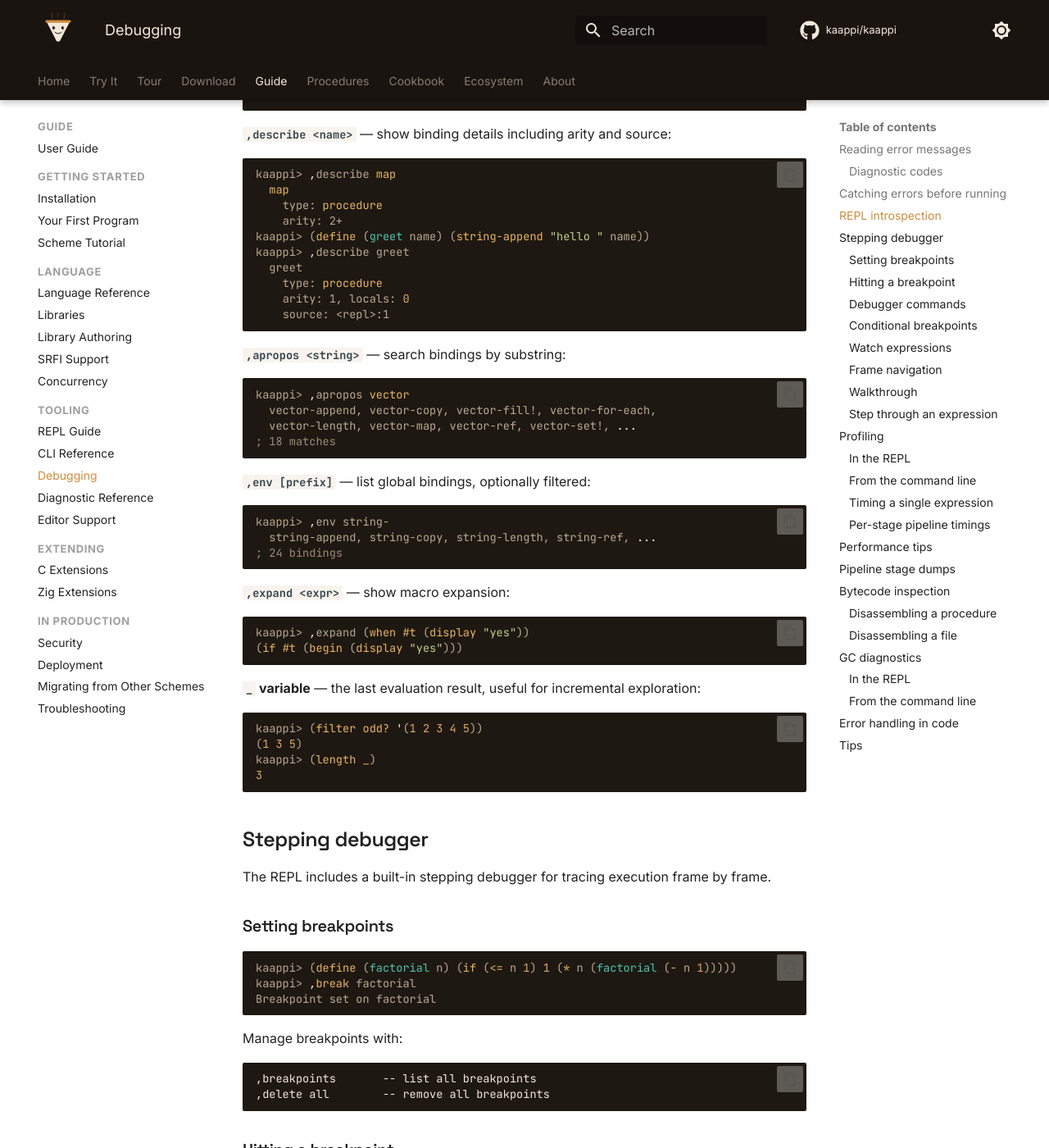
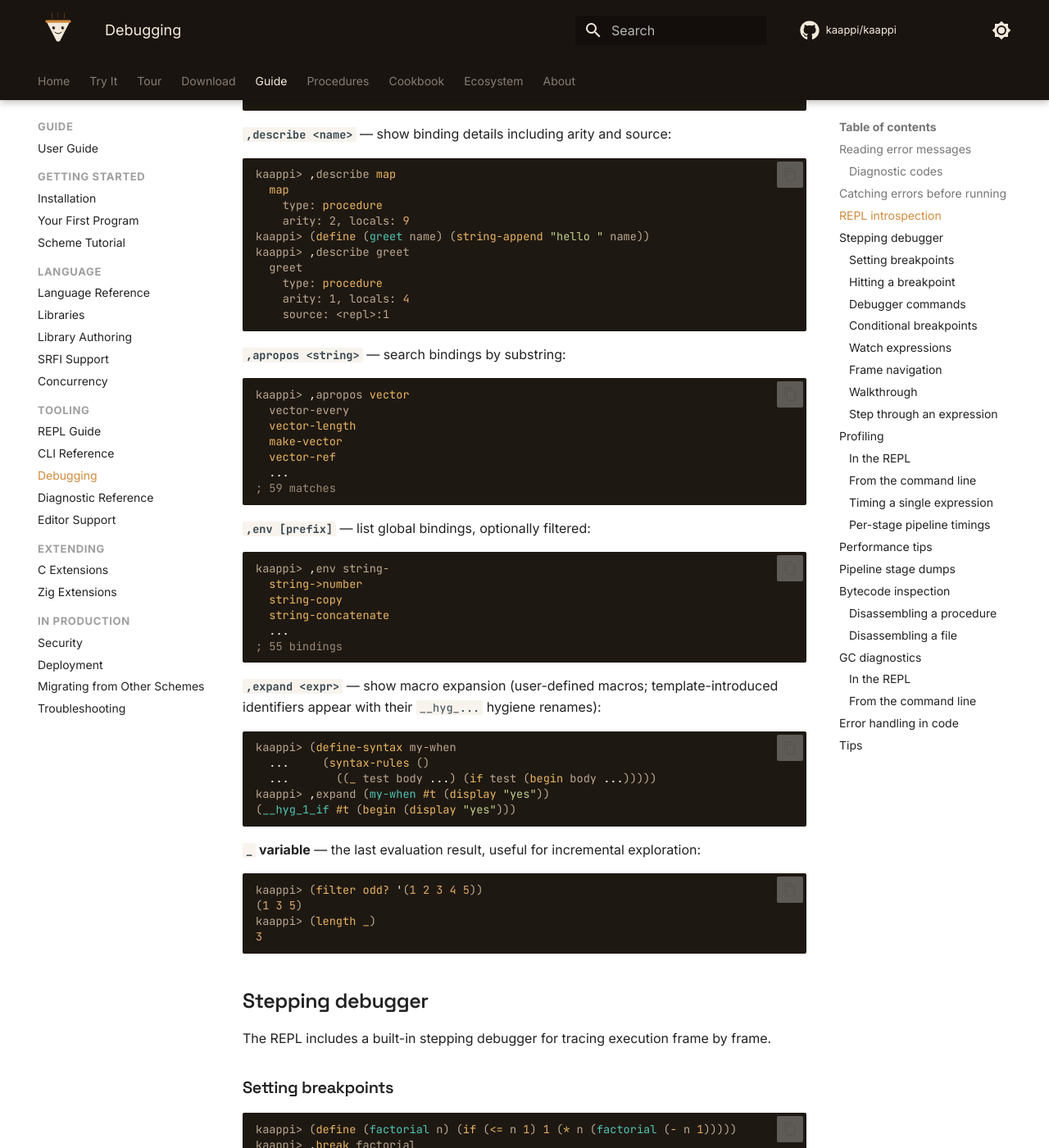
Before and after one commit to kaappi/kaappi.github.io, an MkDocs documentation site: the page built from docs/guide/debugging.md, in a window 1280 px wide and 1400 px high, scrolled down 2053 px. Shown: the whole window at 82% size. Built offline with MkDocs 1.6.1 and Material for MkDocs 9.7.7, drawn with Linux system fonts in a browser that asks for light colours; comment, search, counter and statistics services are not loaded; some of the changed text lies outside the part shown.

Commit message:
Fix debugging-guide samples against real v0.21.0 behavior
Sweep continued: diagnostics.md verified clean (all 25 example
triggers produce their stated KP codes, kaappi explain knows every
code, and the page's code set matches the binary registry exactly —
no edits, it's generated). debugging.md needed twelve fixes, all
verified via a pty-driven REPL/debugger session and file runs:

- condition/message does not exist — the guard sample now uses R7RS
  error-object-message
- with-exception-handler has no 3-argument 'replace form; the sample
  now shows the 2-argument raise-continuable pattern with a note on
  the handler-returned trap
- the debugger's backtrace base frame prints [0] <lambda>, not
  [0] <top-level>, and the walkthrough's backtrace showed the wrong
  frame stack; watch's break line includes the source location
- ,describe map/greet arity+locals, ,apropos/,env listing format and
  counts, ,expand (built-ins aren't macros; hygiene renames shown),
  ,profile header format, and the ,dis listing (Source line + real
  bytecode offsets) — same classes of staleness fixed in repl.md,
  re-verified for this page's variants

The explain/check/expand/timings console transcripts on the page
matched real output byte-for-byte and are untouched.

Co-Authored-By: Claude Fable 5 <noreply@anthropic.com>

````diff
--- a/docs/guide/debugging.md
+++ b/docs/guide/debugging.md
@@ -109,12 +109,12 @@ kaappi> ,type '(1 2 3)
 kaappi> ,describe map
   map
     type: procedure
-    arity: 2+
+    arity: 2, locals: 9
 kaappi> (define (greet name) (string-append "hello " name))
 kaappi> ,describe greet
   greet
     type: procedure
-    arity: 1, locals: 0
+    arity: 1, locals: 4
     source: <repl>:1
 ```
 
@@ -122,24 +122,35 @@ kaappi> ,describe greet
 
 ```scheme
 kaappi> ,apropos vector
-  vector-append, vector-copy, vector-fill!, vector-for-each,
-  vector-length, vector-map, vector-ref, vector-set!, ...
-; 18 matches
+  vector-every
+  vector-length
+  make-vector
+  vector-ref
+  ...
+; 59 matches
 ```
 
 **`,env [prefix]`** — list global bindings, optionally filtered:
 
 ```scheme
 kaappi> ,env string-
-  string-append, string-copy, string-length, string-ref, ...
-; 24 bindings
+  string->number
+  string-copy
+  string-concatenate
+  ...
+; 55 bindings
 ```
 
-**`,expand <expr>`** — show macro expansion:
+**`,expand <expr>`** — show macro expansion (user-defined macros;
+template-introduced identifiers appear with their `__hyg_...` hygiene
+renames):
 
 ```scheme
-kaappi> ,expand (when #t (display "yes"))
-(if #t (begin (display "yes")))
+kaappi> (define-syntax my-when
+  ...     (syntax-rules ()
+  ...       ((_ test body ...) (if test (begin body ...)))))
+kaappi> ,expand (my-when #t (display "yes"))
+(__hyg_1_if #t (begin (display "yes")))
 ```
 
 **`_` variable** — the last evaluation result, useful for incremental exploration:
@@ -221,7 +232,7 @@ debug> watch n
 Watching n
 debug> continue
 Watch: n = 2
-Break at factorial
+Break at factorial (<repl>:1)
 ```
 
 Use `unwatch n` to remove the watch.
@@ -234,7 +245,7 @@ Use `up` and `down` to inspect locals at different stack levels:
 debug> backtrace
 > [2] factorial
   [1] factorial
-  [0] <top-level>
+  [0] <lambda>
 debug> up
 [1] factorial
 debug> locals
@@ -414,20 +427,20 @@ Use the `,dis` REPL command or the `(disassemble)` procedure:
 kaappi> (define (factorial n) (if (<= n 1) 1 (* n (factorial (- n 1)))))
 kaappi> ,dis factorial
 ; Function: factorial
-; Source: <repl>
+; Source: <repl>:1
 ; Arity: 1, Locals: 7, Upvalues: 0
 ; Constants: <=, 1, *, factorial, -
 ;
   0000  move            r2, r0
-  0003  load_const      r3, 1
-  0007  call_global     r1, <=, 2
-  0012  jump_false      r1, -> 0023
-  0016  load_const      r1, 1
-  0020  jump            -> 0050
-  0023  get_global      r1, *
+  0005  load_const      r3, 1
+  0010  call_global     r1, <=, 2
+  0016  jump_false      r1, -> 0029
+  0021  load_const      r1, 1
+  0026  jump            -> 0065
+  0029  get_global      r1, *
   ...
-  0047  tail_call       r1, 2
-  0050  return          r1
+  0061  tail_call       r1, 2
+  0065  return          r1
 ```
 
 `,dis <expr>` evaluates the expression, then disassembles the resulting
@@ -500,13 +513,16 @@ do:
 carries no code — so it is safe as the first test in a `guard` clause.
 See the [reference entry](../procedures/extensions.md#error-object-code).
 
-Use `with-exception-handler` for lower-level control:
+Use `with-exception-handler` for lower-level control. The handler's
+return value only replaces the raised value for continuable exceptions
+(`raise-continuable`) — with plain `raise` or `error`, a returning
+handler signals a secondary "handler returned" error:
 
 ```scheme
 (with-exception-handler
-  (lambda (e) (display "error!\n"))
-  (lambda () (/ 1 0))
-  'replace)
+  (lambda (e) (display "recovering\n") 'fallback)
+  (lambda () (raise-continuable "boom")))
+;=> fallback
 ```
 
 Use `call/ec` (escape continuations) for non-local exits:
````
Also changed, not shown: other parts of docs/guide/debugging.md (+10 -8 lines).
